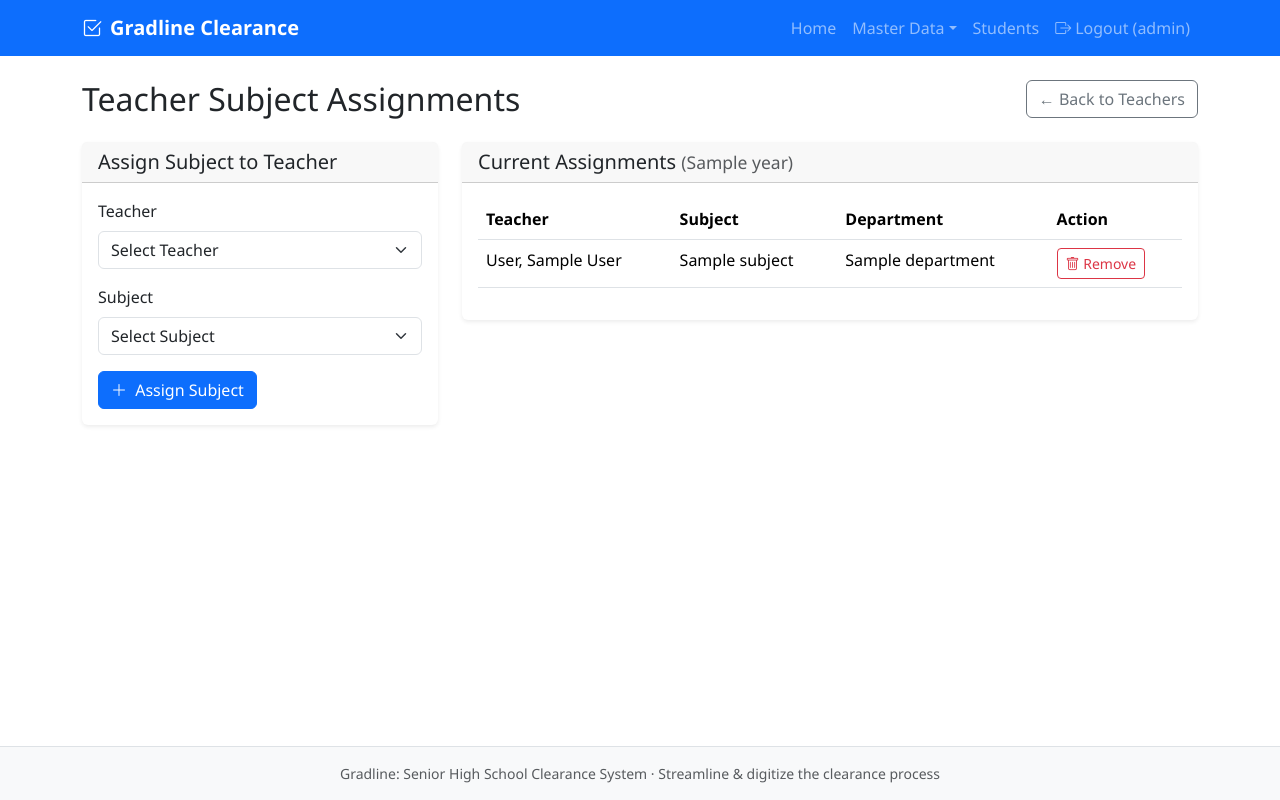
After one commit to vergra/final-clearance-system, a PHP site: page /student_clearance/admin/teachers/subject_assignments.php in a window 1280 px wide. The commit adds this page. Run offline with PHP 8.4, Linux system fonts and the light colour scheme; the visitor is signed in with stand-in values (Sample User, id 1); data comes from the database, SQL or seed files in the repository; tables that the repository leaves empty hold one stand-in row (values such as "Sample post").

Commit message:
UPDATED TEACHER

```diff
--- a/admin/teachers/index.php
+++ b/admin/teachers/index.php
@@ -41,6 +41,7 @@ require_once __DIR__ . '/../../includes/header.php';
     </div>
     <div>
         <a href="../../public/index.php" class="btn btn-outline-secondary me-2">← Back to Dashboard</a>
+        <a href="subject_assignments.php" class="btn btn-success me-2"><i class="bi bi-book me-1"></i> Subject Assignments</a>
         <a href="create.php" class="btn btn-primary"><i class="bi bi-plus-lg me-1"></i> Add Teacher</a>
     </div>
 </div>
--- /dev/null
+++ b/admin/teachers/subject_assignments.php
@@ -0,0 +1,175 @@
+<?php
+$baseUrl = '..';
+$pageTitle = 'Teacher Subject Assignments';
+require_once __DIR__ . '/../../config/database.php';
+require_once __DIR__ . '/../../includes/auth.php';
+requireRole('admin');
+$pdo = getDB();
+
+// Get current school year
+$schoolYearStmt = $pdo->query("SELECT school_year_id, year_label FROM school_year ORDER BY year_label DESC LIMIT 1");
+$currentSchoolYear = $schoolYearStmt->fetch();
+
+// Get all teachers
+$teachers = $pdo->query("SELECT teacher_id, surname, given_name, middle_name FROM teachers ORDER BY surname, given_name")->fetchAll();
+
+// Get all subjects
+$subjects = $pdo->query("SELECT subject_id, subject_name, department_name FROM subjects s JOIN departments d ON d.department_id = s.department_id ORDER BY subject_name")->fetchAll();
+
+// Handle form submission
+if ($_SERVER['REQUEST_METHOD'] === 'POST') {
+    $teacher_id = (int)($_POST['teacher_id'] ?? 0);
+    $subject_id = (int)($_POST['subject_id'] ?? 0);
+    $action = $_POST['action'] ?? '';
+
+    if ($teacher_id && $subject_id && $currentSchoolYear) {
+        try {
+            if ($action === 'assign') {
+                // Check if assignment already exists
+                $checkStmt = $pdo->prepare("SELECT COUNT(*) FROM teacher_subject WHERE teacher_id = ? AND subject_id = ? AND school_year_id = ?");
+                $checkStmt->execute([$teacher_id, $subject_id, $currentSchoolYear['school_year_id']]);
+
+                if ($checkStmt->fetchColumn() == 0) {
+                    $stmt = $pdo->prepare("INSERT INTO teacher_subject (teacher_id, subject_id, school_year_id) VALUES (?, ?, ?)");
+                    $stmt->execute([$teacher_id, $subject_id, $currentSchoolYear['school_year_id']]);
+                    $success = "Teacher assigned to subject successfully.";
+                } else {
+                    $error = "This teacher is already assigned to this subject.";
+                }
+            } elseif ($action === 'remove') {
+                $stmt = $pdo->prepare("DELETE FROM teacher_subject WHERE teacher_id = ? AND subject_id = ? AND school_year_id = ?");
+                $stmt->execute([$teacher_id, $subject_id, $currentSchoolYear['school_year_id']]);
+                $success = "Teacher assignment removed successfully.";
+            }
+        } catch (Exception $e) {
+            $error = "Error: " . $e->getMessage();
+        }
+    }
+}
+
+// Get current assignments
+$assignments = [];
+if ($currentSchoolYear) {
+    $stmt = $pdo->prepare("
+        SELECT ts.teacher_subject_id, t.teacher_id, t.surname, t.given_name,
+               s.subject_id, s.subject_name, d.department_name
+        FROM teacher_subject ts
+        JOIN teachers t ON t.teacher_id = ts.teacher_id
+        JOIN subjects s ON s.subject_id = ts.subject_id
+        JOIN departments d ON d.department_id = s.department_id
+        WHERE ts.school_year_id = ?
+        ORDER BY t.surname, t.given_name, s.subject_name
+    ");
+    $stmt->execute([$currentSchoolYear['school_year_id']]);
+    $assignments = $stmt->fetchAll();
+}
+
+require_once __DIR__ . '/../../includes/header.php';
+?>
+
+<div class="d-flex justify-content-between align-items-center mb-4">
+    <h1 class="h2 mb-0">Teacher Subject Assignments</h1>
+    <a href="index.php" class="btn btn-outline-secondary">← Back to Teachers</a>
+</div>
+
+<?php if (isset($error)): ?>
+    <div class="alert alert-danger"><?php echo htmlspecialchars($error); ?></div>
+<?php endif; ?>
+
+<?php if (isset($success)): ?>
+    <div class="alert alert-success"><?php echo htmlspecialchars($success); ?></div>
+<?php endif; ?>
+
+<div class="row">
+    <div class="col-md-4">
+        <div class="card">
+            <div class="card-header">
+                <h5 class="card-title mb-0">Assign Subject to Teacher</h5>
+            </div>
+            <div class="card-body">
+                <form method="post">
+                    <input type="hidden" name="action" value="assign">
+
+                    <div class="mb-3">
+                        <label for="teacher_id" class="form-label">Teacher</label>
+                        <select name="teacher_id" id="teacher_id" class="form-select" required>
+                            <option value="">Select Teacher</option>
+                            <?php foreach ($teachers as $teacher): ?>
+                                <option value="<?php echo $teacher['teacher_id']; ?>">
+                                    <?php echo htmlspecialchars($teacher['surname'] . ', ' . $teacher['given_name']); ?>
+                                </option>
+                            <?php endforeach; ?>
+                        </select>
+                    </div>
+
+                    <div class="mb-3">
+                        <label for="subject_id" class="form-label">Subject</label>
+                        <select name="subject_id" id="subject_id" class="form-select" required>
+                            <option value="">Select Subject</option>
+                            <?php foreach ($subjects as $subject): ?>
+                                <option value="<?php echo $subject['subject_id']; ?>">
+                                    <?php echo htmlspecialchars($subject['subject_name'] . ' (' . $subject['department_name'] . ')'); ?>
+                                </option>
+                            <?php endforeach; ?>
+                        </select>
+                    </div>
+
+                    <button type="submit" class="btn btn-primary">
+                        <i class="bi bi-plus-lg me-1"></i> Assign Subject
+                    </button>
+                </form>
+            </div>
+        </div>
+    </div>
+
+    <div class="col-md-8">
+        <div class="card">
+            <div class="card-header">
+                <h5 class="card-title mb-0">
+                    Current Assignments
+                    <small class="text-muted">(<?php echo htmlspecialchars($currentSchoolYear['year_label']); ?>)</small>
+                </h5>
+            </div>
+            <div class="card-body">
+                <?php if (empty($assignments)): ?>
+                    <p class="text-muted">No teacher-subject assignments found.</p>
+                <?php else: ?>
+                    <div class="table-responsive">
+                        <table class="table table-hover">
+                            <thead>
+                                <tr>
+                                    <th>Teacher</th>
+                                    <th>Subject</th>
+                                    <th>Department</th>
+                                    <th>Action</th>
+                                </tr>
+                            </thead>
+                            <tbody>
+                                <?php foreach ($assignments as $assignment): ?>
+                                    <tr>
+                                        <td><?php echo htmlspecialchars($assignment['surname'] . ', ' . $assignment['given_name']); ?></td>
+                                        <td><?php echo htmlspecialchars($assignment['subject_name']); ?></td>
+                                        <td><?php echo htmlspecialchars($assignment['department_name']); ?></td>
+                                        <td>
+                                            <form method="post" class="d-inline">
+                                                <input type="hidden" name="action" value="remove">
+                                                <input type="hidden" name="teacher_id" value="<?php echo $assignment['teacher_id']; ?>">
+                                                <input type="hidden" name="subject_id" value="<?php echo $assignment['subject_id']; ?>">
+                                                <button type="submit" class="btn btn-sm btn-outline-danger"
+                                                        onclick="return confirm('Remove this assignment?')">
+                                                    <i class="bi bi-trash"></i> Remove
+                                                </button>
+                                            </form>
+                                        </td>
+                                    </tr>
+                                <?php endforeach; ?>
+                            </tbody>
+                        </table>
+                    </div>
+                <?php endif; ?>
+            </div>
+        </div>
+    </div>
+</div>
+
+<?php require_once __DIR__ . '/../../includes/footer.php'; ?>
```
Also changed, not shown: database/create_teacher_subject_migration.php (added, +62 -0 lines), database/create_teacher_subject_table.sql (added, +12 -0 lines), database/migrate_teacher_subject.php (added, +64 -0 lines), public/signup_teacher.php (+46 -11 lines), student/get_teachers.php (+4 -3 lines).
